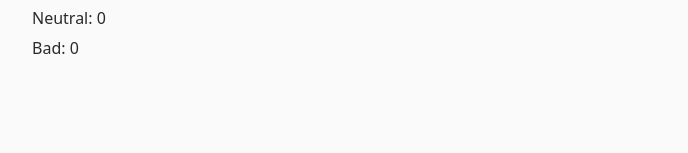
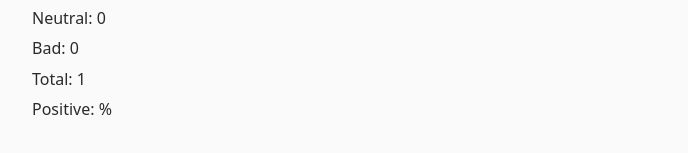
Before and after one commit to Alexandra100layrenko/goit-react-hw-02, a React (Vite) app: page / in a window 1280 px wide. Both pictures are taken after a click on the button "Good". Shown: the part 249-402 px from the top of the page, without its empty margins (8-696 px from the left). Built offline with nearby package versions, Linux system fonts and the light colour scheme.

Commit message:
update all

```diff
--- a/src/components/App/App.jsx
+++ b/src/components/App/App.jsx
@@ -1,4 +1,4 @@
-import React, { useState } from 'react';
+import React, { useState, useEffect  } from 'react';
 import Feedback from '../Feedback/Feedback';
 import Options from '../Options/Options';
 import Notification from '../Notification/Notification'
@@ -7,6 +7,17 @@ import styles from './App.module.css'
 export default function App() {
 
   const [feedback, setFeedback] = useState({ good: 0, neutral: 0, bad: 0 });
+
+  useEffect(() => {
+    const savedFeedback = JSON.parse(localStorage.getItem('feedback'));
+    if (savedFeedback) {
+      setFeedback(savedFeedback);
+    }
+  }, []);
+
+  useEffect(() => {
+    localStorage.setItem('feedback', JSON.stringify(feedback));
+  }, [feedback]);
 
   const handleFeedback = (type) => {
     setFeedback((prevFeedback) => ({
@@ -21,13 +32,18 @@ export default function App() {
     setFeedback({ good: 0, neutral: 0, bad: 0 });
   }
 
+  const positiveFeedback = () => {
+    return
+    totalFeedback > 0 ? Math.round((feedback.good / totalFeedback) * 100) : 0;
+  }
+
   return (
     <div className={styles.container}>
       <h1>Sip Happens Café</h1>
       <p>Please leave your feedback about our service by selecting one of the options below.</p>
       <Options onFeedback={handleFeedback} totalFeedback={totalFeedback} onReset={resetClicks} />
       {totalFeedback > 0 ? (
-        <Feedback feedback={feedback} />
+        <Feedback feedback={feedback} totalFeedback={totalFeedback} positiveFeedback={positiveFeedback} />
       ) : (
         <Notification message="No feedback given yet" />
       )}
--- a/src/components/Feedback/Feedback.jsx
+++ b/src/components/Feedback/Feedback.jsx
@@ -1,11 +1,14 @@
 import styles from './Feedback.module.css';
 
-export default function Feedback({ feedback }) {
+export default function Feedback({ feedback, totalFeedback, positiveFeedback }) {
+
     return (
       <div className={styles.feedback}>
         <p>Good: {feedback.good}</p>
         <p>Neutral: {feedback.neutral}</p>
         <p>Bad: {feedback.bad}</p>
+        <p>Total: {totalFeedback}</p>
+        <p>Positive: {positiveFeedback}%</p>
       </div>
     );
   }
```
